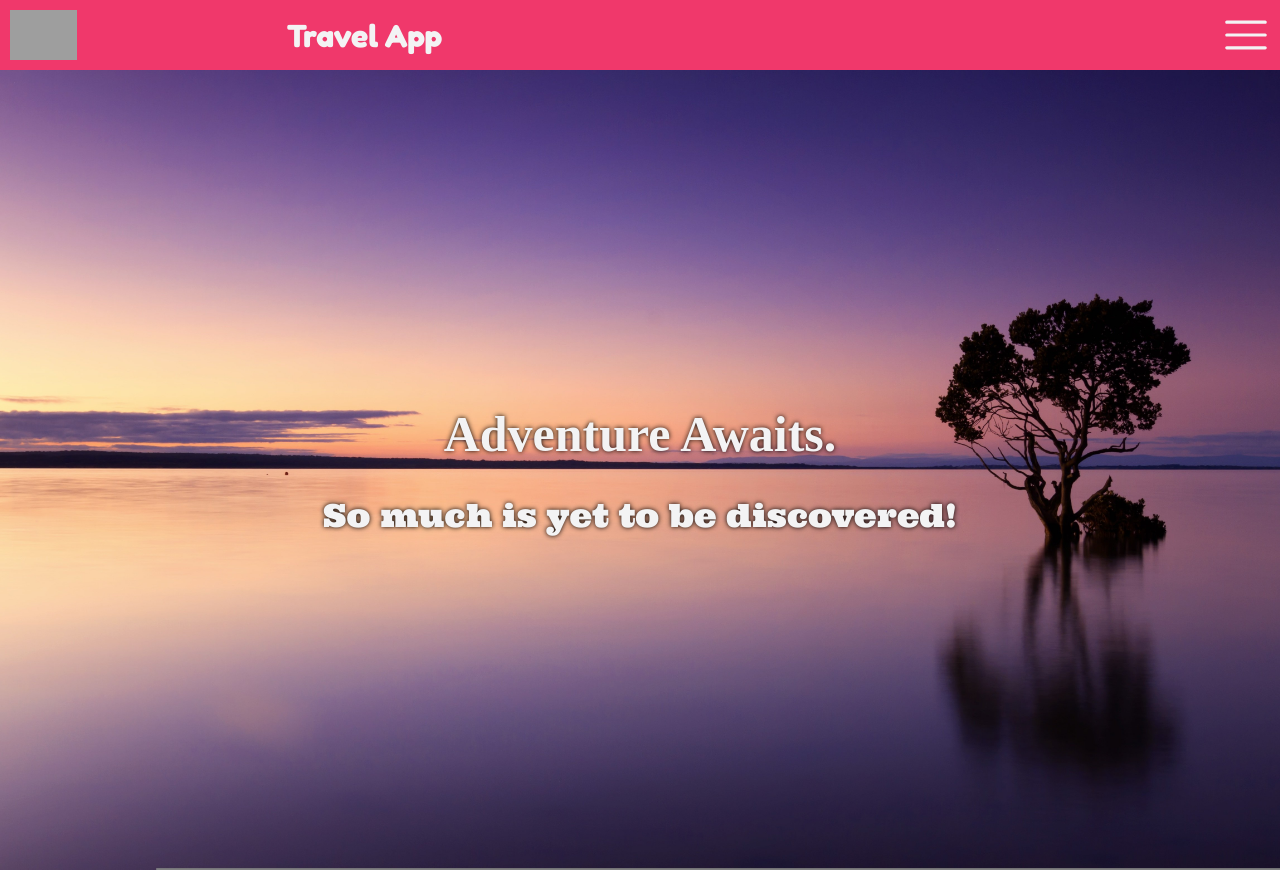
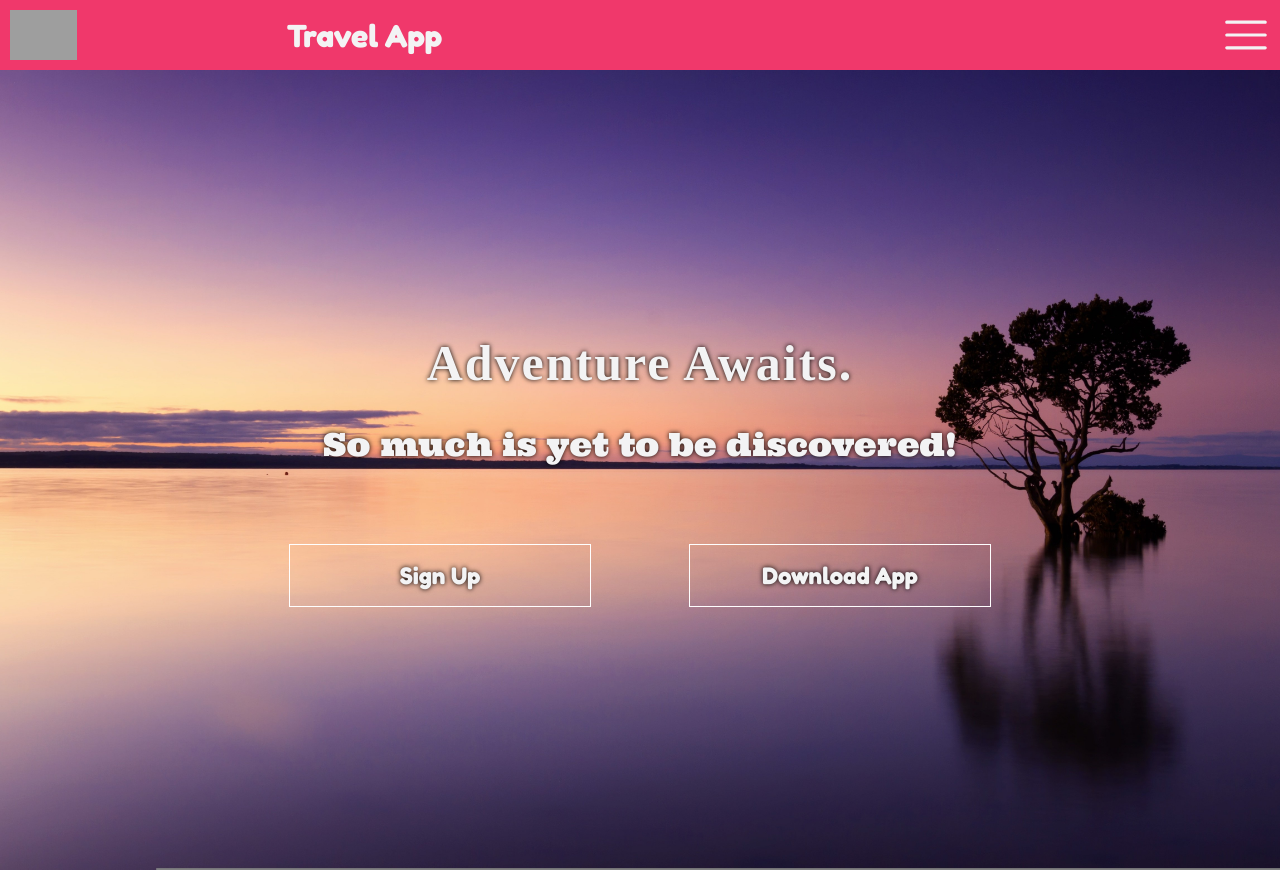
Before and after one commit to MenassieErmias/travel-app, a React (Create React App) app: page / in a window 1280 px wide. Built offline with nearby package versions, Linux system fonts and the light colour scheme; grey boxes are pictures that could not be loaded; the HTML template or start-up script is replaced by a standard one; a web font is replaced by a local one.

Commit message:
buttons added

```diff
--- a/src/components/Hero/Hero.jsx
+++ b/src/components/Hero/Hero.jsx
@@ -10,6 +10,14 @@ const Hero = () => {
                 <p className="heroP">
                     So much is yet to be discovered!
                 </p>
+                <div className="btnContainer">
+                    <button className="btnLarge">
+                        Sign Up
+                    </button>
+                    <button className="btnLarge">
+                        Download App
+                    </button>
+                </div>
             </div>
         </div>
     )
--- a/src/components/Hero/hero.css
+++ b/src/components/Hero/hero.css
@@ -21,9 +21,38 @@
     font-family: Shrikhand;
     font-size: 50px;
     margin-bottom: 2rem;
+    letter-spacing: 2px;
 }
 
 .heroP {
     font-family: Ultra;
     font-size: 2rem;
 }
+
+.btnContainer {
+    margin-top: 5rem;
+    display: flex;
+    width: 700px;
+    align-items: center;
+    justify-content: space-between;
+}
+
+.btnLarge {
+    background: transparent;
+    padding: 1rem 2rem;
+    font-size: 1.5rem;
+    font-family: Fredoka;
+    color: inherit;
+    font-weight: bold;
+    width: 300px;
+    border: none;
+    outline: 1px white solid;
+    text-shadow: 0 0 5px black;
+    transition: all 0.1s ease-in-out;
+}
+
+.btnLarge:hover {
+    background-color: #F3F3F4;
+    color: #14110F;
+    text-shadow: 0 0 5px white;
+}
```
